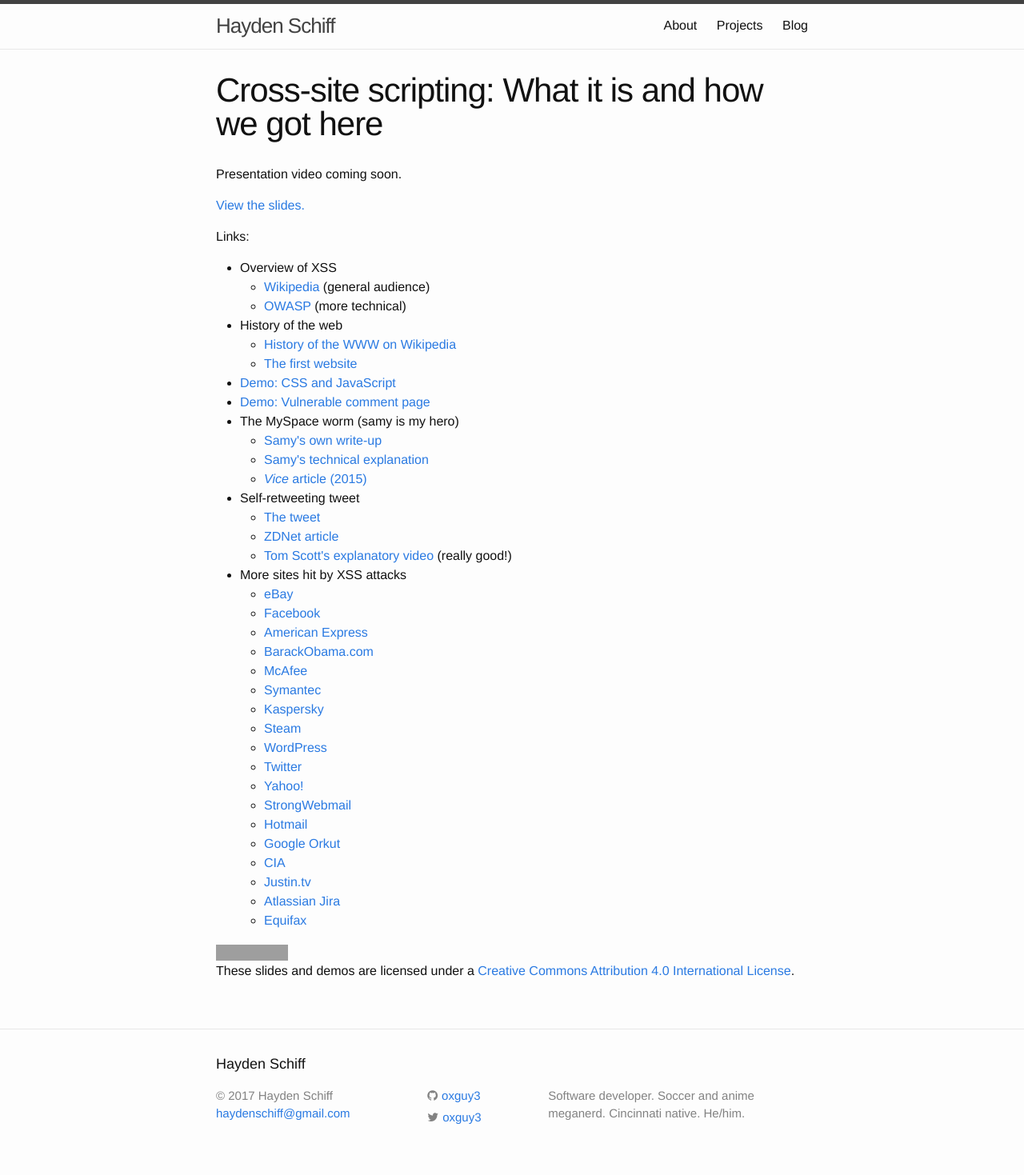
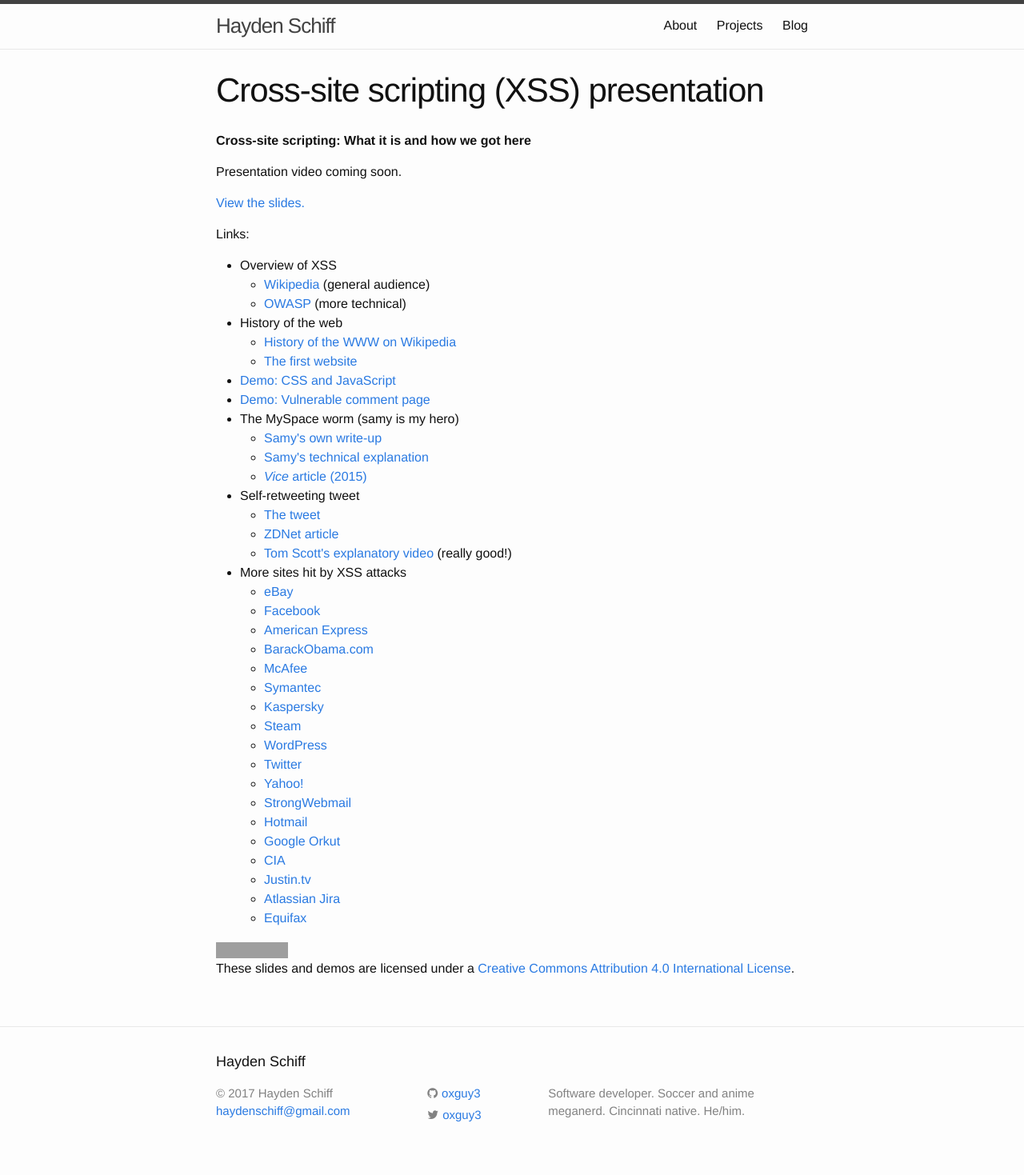
Before and after one commit to oxguy3/schiff.io, a Jekyll site: the page built from presentations/xss/index.md, in a window 1280 px wide. Shown: the whole page at 80% size. Built offline with Jekyll 4.4.1, drawn with Linux system fonts in a browser that asks for light colours; grey boxes are pictures that could not be loaded.

Commit message:
presentations tweaks

```diff
--- a/presentations/xss/index.md
+++ b/presentations/xss/index.md
@@ -1,6 +1,8 @@
 ---
-title: "Cross-site scripting: What it is and how we got here"
+title: "Cross-site scripting (XSS) presentation"
 ---
+
+**Cross-site scripting: What it is and how we got here**
 
 Presentation video coming soon.
 
```
Also changed, not shown: presentations/index.md (added, +5 -0 lines).
